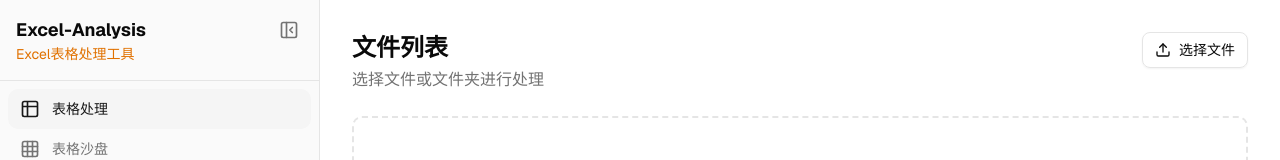
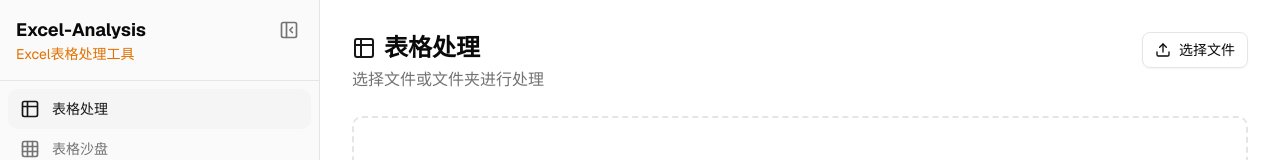
Before and after one commit to visionliao/excel-analysis, a Next.js app: page / in a window 1280 px wide. Shown: the top 160 px of the page. Built offline with nearby package versions, Linux system fonts and the light colour scheme.

Commit message:
增加各个面板图标显示

```diff
--- a/components/excel-data-analysis.tsx
+++ b/components/excel-data-analysis.tsx
@@ -3,7 +3,7 @@
 import type React from "react"
 
 import { useState, useCallback, useRef } from "react"
-import { FolderOpen, FileText, Upload, X, Loader2 } from "lucide-react"
+import { FolderOpen, FileText, Upload, X, Loader2, Table2 } from "lucide-react"
 import { Button } from "@/components/ui/button"
 import { cn } from "@/lib/utils"
 import { useToast } from "@/hooks/use-toast"
@@ -276,7 +276,10 @@ export function FileUploadArea({
       {/* Header */}
       <div className="flex items-start justify-between mb-6">
         <div>
-          <h2 className="text-2xl font-semibold text-foreground">文件列表</h2>
+          <h2 className="text-2xl font-semibold text-foreground flex items-center gap-2">
+            <Table2 className="text-primary" />
+            表格处理
+          </h2>
           <p className="text-muted-foreground mt-1">选择文件或文件夹进行处理</p>
         </div>
         <Button variant="outline" onClick={handleFileSelect} className="gap-2 bg-transparent">
--- a/components/guide-panel.tsx
+++ b/components/guide-panel.tsx
@@ -1,10 +1,15 @@
 "use client"
+
+import { BookOpen } from "lucide-react"
 
 export function GuidePanel() {
   return (
     <div className="w-full max-w-none xl:max-w-7xl 2xl:max-w-[90rem] mx-auto">
       <div className="mb-6">
-        <h2 className="text-xl sm:text-2xl font-semibold text-foreground">使用说明</h2>
+        <h2 className="text-2xl font-semibold text-foreground flex items-center gap-2">
+          <BookOpen className="text-primary" />
+          使用说明
+        </h2>
         <p className="text-muted-foreground mt-1 text-sm sm:text-base">了解如何使用本工具</p>
       </div>
 
--- a/components/table-sandbox.tsx
+++ b/components/table-sandbox.tsx
@@ -18,7 +18,7 @@ import {
 } from '@xyflow/react'
 import '@xyflow/react/dist/style.css'
 
-import { Save, Loader2, LayoutGrid, AlertTriangle } from 'lucide-react'
+import { Save, Loader2, LayoutGrid, AlertTriangle, Grid3X3 } from 'lucide-react'
 import { Button } from '@/components/ui/button'
 import {
   Select,
@@ -384,7 +384,10 @@ export function TableSandbox() {
       {/* 顶部 Header */}
       <div className="h-20 border-b bg-white px-6 flex items-center justify-between shadow-sm z-10 shrink-0">
         <div className="space-y-1">
-          <h2 className="text-xl font-bold text-slate-800">表格沙盘</h2>
+          <h2 className="text-2xl font-semibold text-foreground flex items-center gap-2">
+            <Grid3X3 className="text-primary" />
+            表格沙盘
+          </h2>
           <p className="text-xs text-muted-foreground">
             编辑表格字段、类型、备注，并建立表格字段之间的外键关联 (Drag & Connect)
           </p>
```
